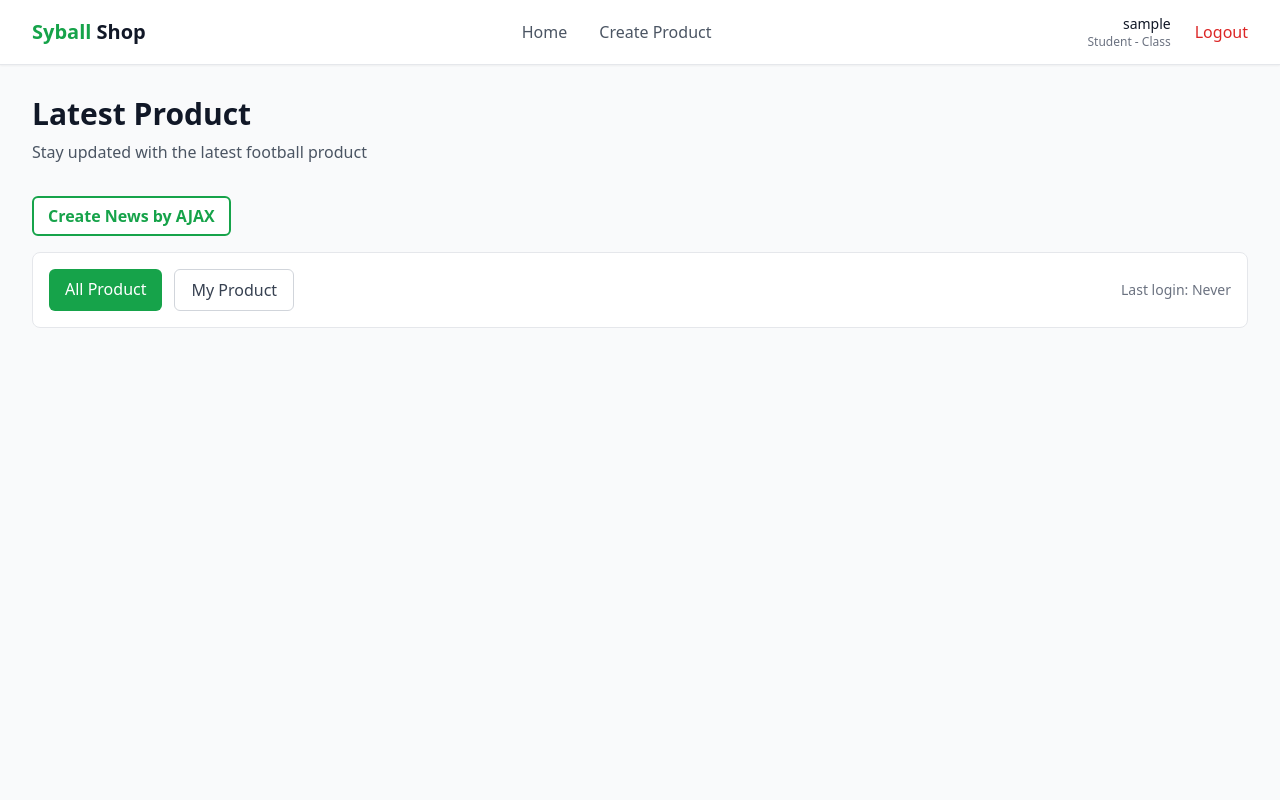
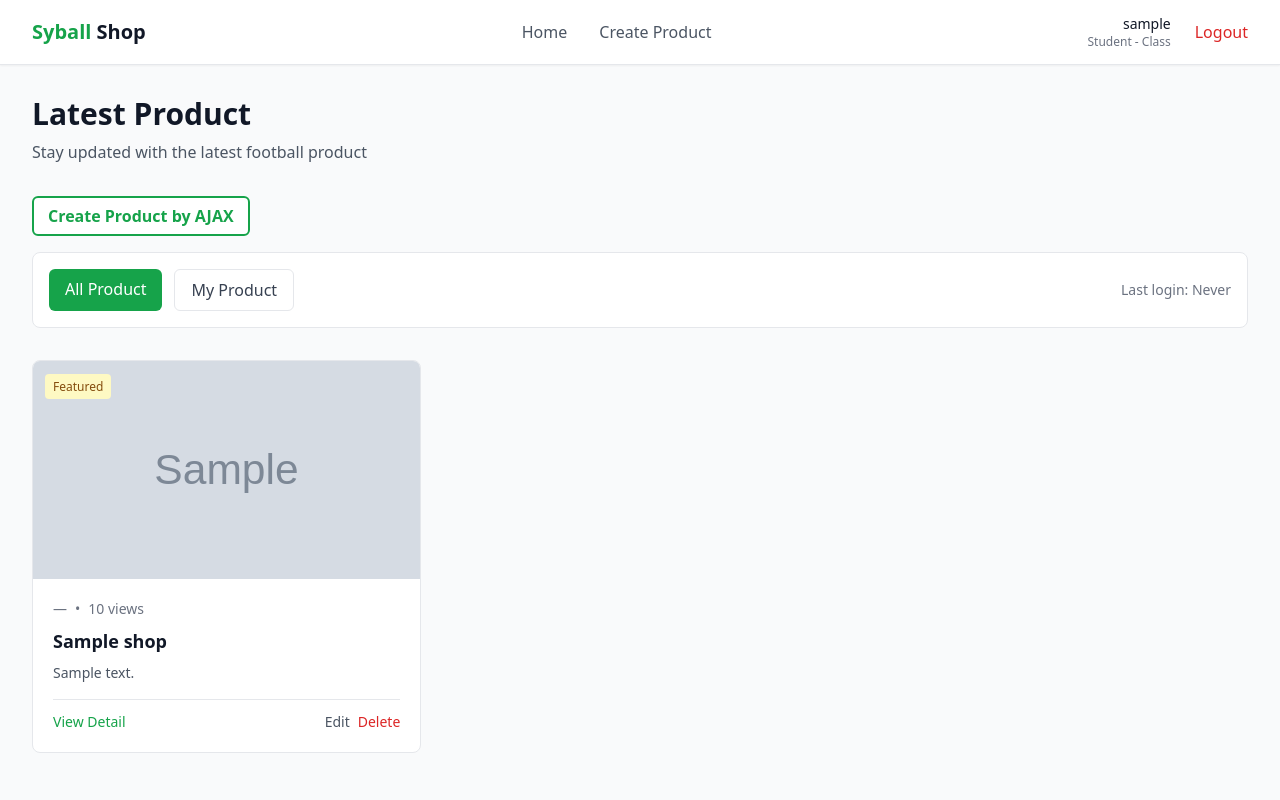
Before and after one commit to Wildann133/football-shop, a Django app: page / in a window 1280 px wide. Run offline with Django 5.2, Linux system fonts and the light colour scheme; a user stored in the database is signed in; tables that the repository leaves empty hold one stand-in row (values such as "Sample post"); grey boxes marked "Sample" are stand-in pictures; some libraries are stand-ins or nearby versions.

Commit message:
tugas 6 selesai (kali)

```diff
--- a/main/templates/main.html
+++ b/main/templates/main.html
@@ -17,7 +17,7 @@
 
     <!-- Button to open modal -->
     <button onclick="showModal()" class="inline-flex items-center px-4 py-2 bg-white text-green-600 font-semibold outline outline-2 outline-green-600 outline-offset-[-2px] rounded-md hover:bg-green-600 hover:text-white transition-colors mb-4">
-      Create News by AJAX
+      Create Product by AJAX
     </button>
 
     <!-- Filter Section -->
@@ -48,12 +48,12 @@
     <div id="error" class="hidden"></div>
 
     <!-- Product Grid -->
-    <div id="grid" class="hidden"></div>
+    <div id="productGridContainer" class="hidden"></div>
 
     <!-- Empty State -->
     <div id="empty" class="bg-white rounded-lg border border-gray-200 p-12 text-center hidden">
       <div class="w-32 h-32 mx-auto mb-4">
-        <img src="{% static 'image/no-product.png' %}" alt="No product available" class="w-full h-full object-contain">
+        <img src="{% static 'no-product/no-product.png' %}" alt="No product available" class="w-full h-full object-contain">
       </div>
       <h3 class="text-lg font-medium text-gray-900 mb-2">No product found</h3>
       <p class="text-gray-500 mb-6">Be the first to share football product with the community.</p>
@@ -66,243 +66,161 @@
 
 
 <script>
-// Configuration
 const PRODUCT_API_ENDPOINT = "{% url 'main:show_json' %}";
 const CURRENT_USER_ID = "{{ user.id|default_if_none:'' }}";
 
-// DOM Elements
 const loadingSpinner = document.getElementById('loading');
 const errorMessage = document.getElementById('error');
 const emptyStateDisplay = document.getElementById('empty');
-const productGridContainer = document.getElementById('grid');
+const productGridContainer = document.getElementById('productGridContainer');
 const showAllProductButton = document.getElementById('filter-all');
 const showMyProductButton = document.getElementById('filter-my');
 
-// State Variables
 let activeFilter = 'all';
 let allProductData = [];
 
-// Update filter button appearance
+// Filter Button UI
 function updateFilterButtonsAppearance() {
-  if (!showAllProductButton || !showMyProductButton) return;
-
   if (activeFilter === 'all') {
-    showAllProductButton.className = 'bg-green-600 text-white px-4 py-2 rounded-md font-medium transition-colors hover:bg-green-700';
-    showMyProductButton.className = 'bg-white text-gray-700 border border-gray-300 px-4 py-2 rounded-md font-medium transition-colors hover:bg-green-600 hover:text-white';
+    showAllProductButton.className = 'bg-green-600 text-white px-4 py-2 rounded-md font-medium hover:bg-green-700';
+    showMyProductButton.className = 'bg-white text-gray-700 border px-4 py-2 rounded-md font-medium hover:bg-green-600 hover:text-white';
   } else {
-    showMyProductButton.className = 'bg-green-600 text-white px-4 py-2 rounded-md font-medium transition-colors hover:bg-green-700';
-    showAllProductButton.className = 'bg-white text-gray-700 border border-gray-300 px-4 py-2 rounded-md font-medium transition-colors hover:bg-green-600 hover:text-white';
+    showMyProductButton.className = 'bg-green-600 text-white px-4 py-2 rounded-md font-medium hover:bg-green-700';
+    showAllProductButton.className = 'bg-white text-gray-700 border px-4 py-2 rounded-md font-medium hover:bg-green-600 hover:text-white';
   }
 }
 
-// Show/hide page sections
-function displayPageSection({ showLoading = false, showError = false, showEmpty = false, showGrid = false }) {
+// Show/Hide Sections
+function displayPageSection({ showLoading=false, showError=false, showEmpty=false, showGrid=false }) {
   loadingSpinner.classList.toggle('hidden', !showLoading);
   errorMessage.classList.toggle('hidden', !showError);
   emptyStateDisplay.classList.toggle('hidden', !showEmpty);
   productGridContainer.classList.toggle('hidden', !showGrid);
 
-  // Add grid classes when showing grid
   if (showGrid) {
     productGridContainer.className = 'grid grid-cols-1 md:grid-cols-2 lg:grid-cols-3 gap-6';
   }
 }
 
-// Get readable category name
-function getReadableCategoryName(categoryCode) {
-  const categoryMapping = {
-    transfer: 'Transfer',
-    update: 'Update',
-    exclusive: 'Exclusive',
-    match: 'Match',
-    rumor: 'Rumor',
-    analysis: 'Analysis',
-  };
-  return categoryMapping[categoryCode] || categoryCode;
-}
+// Build Product Card
+function buildProductCardElement(productItem) {
+  const article = document.createElement('article');
+  article.className = 'bg-white rounded-lg border border-gray-200 hover:shadow-lg transition-shadow overflow-hidden flex flex-col h-full';
 
-// Create product card element (secure version)
-function buildproductCardElement(productItem) {
-  const article = document.createElement('article');
-  article.className =
-    'bg-white rounded-lg border border-gray-200 hover:shadow-lg transition-shadow duration-300 overflow-hidden flex flex-col h-full';
-
-  // URLs for actions
-  const detailLink = `{% url 'main:show_product' '00000000-0000-0000-0000-000000000000' %}`.replace(
-    '00000000-0000-0000-0000-000000000000',
-    productItem.id
-  );
-  const editLink = `{% url 'main:edit_product' '00000000-0000-0000-0000-000000000000' %}`.replace(
-    '00000000-0000-0000-0000-000000000000',
-    productItem.id
-  );
-  const deleteLink = `{% url 'main:delete_product' '00000000-0000-0000-0000-000000000000' %}`.replace(
-    '00000000-0000-0000-0000-000000000000',
-    productItem.id
-  );
-
-  // ✅ Sanitize user-generated fields with DOMPurify
   const name = DOMPurify.sanitize(productItem.name);
   const description = DOMPurify.sanitize(productItem.description || '');
   const category = DOMPurify.sanitize(productItem.category);
   const thumbnail = DOMPurify.sanitize(productItem.thumbnail || '');
-  const createdAt = DOMPurify.sanitize(
-    new Date(productItem.created_at).toLocaleDateString('en-US', {
-      year: 'numeric',
-      month: 'short',
-      day: 'numeric',
-    })
-  );
-  const productViews = DOMPurify.sanitize(productItem.product_views);
+  const createdAt = productItem.created_at
+    ? new Date(productItem.created_at).toLocaleDateString('en-US', { year: 'numeric', month: 'short', day: 'numeric' })
+    : '—';
+
+  const productViews = productItem.product_views || 0;
   const isFeatured = productItem.is_featured;
   const isHot = productItem.product_views > 20;
 
-  // ✅ Safe HTML for thumbnail and badges
+  const detailLink = `{% url 'main:show_product' 0 %}`.replace(0, productItem.id);
+  const editLink   = `{% url 'main:edit_product' 0 %}`.replace(0, productItem.id);
+  const deleteLink = `{% url 'main:delete_product' 0 %}`.replace(0, productItem.id);
+
   const thumbnailHtml = productItem.thumbnail
-    ? DOMPurify.sanitize(
-        `<img src='${thumbnail}' alt='${name}' class='w-full h-full object-cover'>`
-      )
-    : DOMPurify.sanitize(
-        `<div class='w-full h-full bg-gradient-to-br from-gray-100 to-gray-200 flex items-center justify-center'></div>`
-      );
+    ? `<img src='${thumbnail}' alt='${name}' class='w-full h-full object-cover'>`
+    : `<div class='w-full h-full bg-gray-100 flex items-center justify-center text-gray-400'>No Image</div>`;
 
-  const categoryLabel = DOMPurify.sanitize(getReadableCategoryName(category));
-  const featuredBadge = isFeatured
-    ? DOMPurify.sanitize(
-        `<span class='inline-flex items-center px-2 py-1 rounded text-xs font-medium bg-yellow-100 text-yellow-800'>Featured</span>`
-      )
-    : '';
-  const hotBadge = isHot
-    ? DOMPurify.sanitize(
-        `<span class='inline-flex items-center px-2 py-1 rounded text-xs font-medium bg-red-100 text-red-800'>Hot</span>`
-      )
-    : '';
+  const featuredBadge = isFeatured ? `<span class='bg-yellow-100 text-yellow-800 text-xs px-2 py-1 rounded'>Featured</span>` : '';
+  const hotBadge = isHot ? `<span class='bg-red-100 text-red-800 text-xs px-2 py-1 rounded'>Hot</span>` : '';
 
-  // ✅ Conditional edit/delete buttons
   const editDeleteButtons =
-    CURRENT_USER_ID && Number(CURRENT_USER_ID) === Number(productItem.user_id)
-      ? `
-        <div class='flex space-x-2'>
-          <a href='${editLink}' class='text-gray-600 hover:text-gray-700 text-sm transition-colors'>Edit</a>
-          <a href='${deleteLink}' class='text-red-600 hover:text-red-700 text-sm transition-colors' onclick='return confirm("Are you sure you want to delete this product?")'>Delete</a>
-        </div>`
+    CURRENT_USER_ID && Number(CURRENT_USER_ID) === Number(productItem.user)
+      ? `<div class='flex space-x-2'>
+           <a href='${editLink}' class='text-gray-600 hover:text-gray-700 text-sm'>Edit</a>
+           <a href='${deleteLink}' class='text-red-600 hover:text-red-700 text-sm' onclick='return confirm("Delete this product?")'>Delete</a>
+         </div>`
       : '';
 
-  // ✅ Build the complete card
-  const cardHtml = `
+  article.innerHTML = `
     <div class="aspect-[16/9] relative overflow-hidden">
       ${thumbnailHtml}
-      <div class="absolute top-3 left-3">
-        <span class="inline-flex items-center px-2.5 py-0.5 rounded-md text-xs font-medium bg-green-600 text-white">${categoryLabel}</span>
+      <div class="absolute top-3 left-3">${featuredBadge}${hotBadge}</div>
+    </div>
+    <div class="p-5 flex flex-col flex-1">
+      <div class="flex items-center text-sm text-gray-500 mb-2">
+        <time>${createdAt}</time><span class="mx-2">•</span><span>${productViews} views</span>
       </div>
-      <div class="absolute top-3 right-3 flex space-x-2">
-        ${featuredBadge}
-        ${hotBadge}
-      </div>
-    </div>
-
-    <div class="p-5 flex flex-col flex-1">
-      <div class="flex items-center text-sm text-gray-500 mb-3">
-        <time>${createdAt}</time>
-        <span class="mx-2">•</span>
-        <span>${productViews} views</span>
-      </div>
-
-      <h3 class="text-lg font-semibold text-gray-900 mb-3 line-clamp-2 leading-tight">
-        <a href="${detailLink}" class="hover:text-green-600 transition-colors">${name}</a>
-      </h3>
-
-      <p class="text-gray-600 text-sm leading-relaxed line-clamp-3 mb-4">${description}</p>
-
-      <div class="pt-4 border-t border-gray-100 flex items-center justify-between">
-        <a href="${detailLink}" class="text-green-600 hover:text-green-700 font-medium text-sm transition-colors">View Detail</a>
+      <h3 class="text-lg font-semibold text-gray-900 mb-2"><a href="${detailLink}" class="hover:text-green-600">${name}</a></h3>
+      <p class="text-gray-600 text-sm mb-4">${description}</p>
+      <div class="border-t pt-3 flex justify-between items-center">
+        <a href="${detailLink}" class="text-green-600 hover:text-green-700 text-sm font-medium">View Detail</a>
         ${editDeleteButtons}
       </div>
-    </div>
-  `;
-
-  article.innerHTML = cardHtml;
+    </div>`;
   return article;
 }
 
-
-// Render all news cards
-function renderAllNewsCards(newsItems) {
-  newsGridContainer.innerHTML = '';
-  newsItems.forEach(newsItem => {
-    const cardElement = buildNewsCardElement(newsItem);
-    newsGridContainer.appendChild(cardElement);
-  });
+// Render Products
+function renderAllProductCards(data) {
+  productGridContainer.innerHTML = "";
+  data.forEach(item => productGridContainer.appendChild(buildProductCardElement(item)));
 }
 
-// Filter and display news
-function filterAndDisplayNews() {
+// Filter & Display
+function filterAndDisplayProducts() {
   updateFilterButtonsAppearance();
 
-  const filteredNews = activeFilter === 'all'
-    ? allNewsData
-    : allNewsData.filter(news => Number(news.user_id) === Number(CURRENT_USER_ID));
+  const filteredProducts =
+    activeFilter === 'all'
+      ? allProductData
+      : allProductData.filter(item => Number(item.user) === Number(CURRENT_USER_ID));
 
-  if (filteredNews.length === 0) {
+  if (filteredProducts.length === 0) {
     displayPageSection({ showEmpty: true });
   } else {
-    renderAllNewsCards(filteredNews);
+    renderAllProductCards(filteredProducts);
     displayPageSection({ showGrid: true });
   }
 }
 
-// Fetch news data from server
-async function fetchNewsFromServer() {
+// Fetch Products
+async function fetchProductsFromServer() {
+  console.log("✅ Fetching products from server...");
   try {
     displayPageSection({ showLoading: true });
-
-    const response = await fetch(PRODUCT_API_ENDPOINT, {
-      headers: { 'Accept': 'application/json' },
-    });
-
-    if (!response.ok) {
-      throw new Error('Failed to fetch product data from server');
-    }
-
-    const newsData = await response.json();
-    allNewsData = newsData || [];
-
-    filterAndDisplayNews();
+    const response = await fetch(PRODUCT_API_ENDPOINT);
+    if (!response.ok) throw new Error('Failed to fetch product data');
+    allProductData = await response.json();
+    filterAndDisplayProducts();
   } catch (error) {
-    console.error('Error loading product:', error);
+    console.error('❌ Error loading product:', error);
     displayPageSection({ showError: true });
   }
 }
 
-// Event handlers
-function handleShowAllNewsClick() {
+// Event Handlers
+function handleShowAllProductsClick() {
   activeFilter = 'all';
-  filterAndDisplayNews();
+  filterAndDisplayProducts();
 }
 
-function handleShowMyNewsClick() {
+function handleShowMyProductsClick() {
   activeFilter = 'my';
-  filterAndDisplayNews();
+  filterAndDisplayProducts();
 }
 
-// Initialize page
-function initializeNewsPage() {
-  showAllProductButton.addEventListener('click', handleShowAllNewsClick);
-  showMyProductButton.addEventListener('click', handleShowMyNewsClick);
-
-  fetchNewsFromServer();
+// Initialize Page
+function initializeProductPage() {
+  showAllProductButton.addEventListener('click', handleShowAllProductsClick);
+  showMyProductButton.addEventListener('click', handleShowMyProductsClick);
+  fetchProductsFromServer();
 }
 
-// Start application
-initializeNewsPage();
+// Start
+initializeProductPage();
 
-// Add event listener to detect new news
-document.addEventListener('productAdded', function() {
-    // Refresh data without page reload
-    fetchNewsFromServer();
-});
+// Refresh after product added
+document.addEventListener('ProductAdded', fetchProductsFromServer);
 </script>
 
 
 
+
 {% endblock content %}
--- a/main/urls.py
+++ b/main/urls.py
@@ -24,8 +24,8 @@ urlpatterns = [
     path('login/', login_user, name='login'),
     path('logout/', logout_user, name='logout'),
 
-    path('product/<uuid:id>/edit', edit_product, name='edit_product'),
-    path('product/<uuid:id>/delete', delete_product, name='delete_product'),
+    path('product/<int:id>/edit', edit_product, name='edit_product'),
+    path('product/<int:id>/delete', delete_product, name='delete_product'),
 
     # main/urls.py
     path("create_product_ajax/", create_product_ajax, name="create_product_ajax"),
--- a/main/views.py
+++ b/main/views.py
@@ -196,10 +196,12 @@ def add_product_entry_ajax(request):
     thumbnail = strip_tags(request.POST.get("thumbnail", ""))
     is_featured = request.POST.get("is_featured") == 'on'
     user = request.user if request.user.is_authenticated else None
+    price = request.POST.get("price", 0)
 
     # Buat entri produk baru
     new_product = Shop(
         name=name,
+        price=price,
         description=description,
         category=category,
         thumbnail=thumbnail,
--- a/templates/modal.html
+++ b/templates/modal.html
@@ -45,6 +45,13 @@
           <label for="is_featured" class="ml-2 text-sm font-medium text-gray-900">Featured Product</label>
         </div>
 
+        <div class="mb-4">
+          <label for="price" class="block text-sm font-medium text-gray-700">Price</label>
+          <input type="number" id="price" name="price" min="0"
+                 class="mt-1 block w-full border border-gray-300 rounded-md px-3 py-2"
+                 placeholder="Enter price" required>
+        </div>
+
         <!-- ✅ Tombol sudah cukup di sini -->
         <div class="flex justify-end mt-6">
           <button type="button" onclick="hideModal()" class="px-4 py-2 border border-gray-300 text-gray-700 rounded-md hover:bg-gray-50">Cancel</button>
@@ -82,7 +89,7 @@
       }, 150);
   }
 
-  async function addNewsEntry() {
+  async function addProductEntry() {
     await fetch("{% url 'main:add_product_entry_ajax' %}", {
       method: "POST",
       body: new FormData(document.querySelector('#shopForm')),
@@ -99,8 +106,8 @@
 
     return false;
   }
-  document.getElementById("newsForm").addEventListener("submit", function(e) {
+  document.getElementById("shopForm").addEventListener("submit", function(e) {
     e.preventDefault();
-    addNewsEntry();
+    addProductEntry();
 })
 </script>
```
